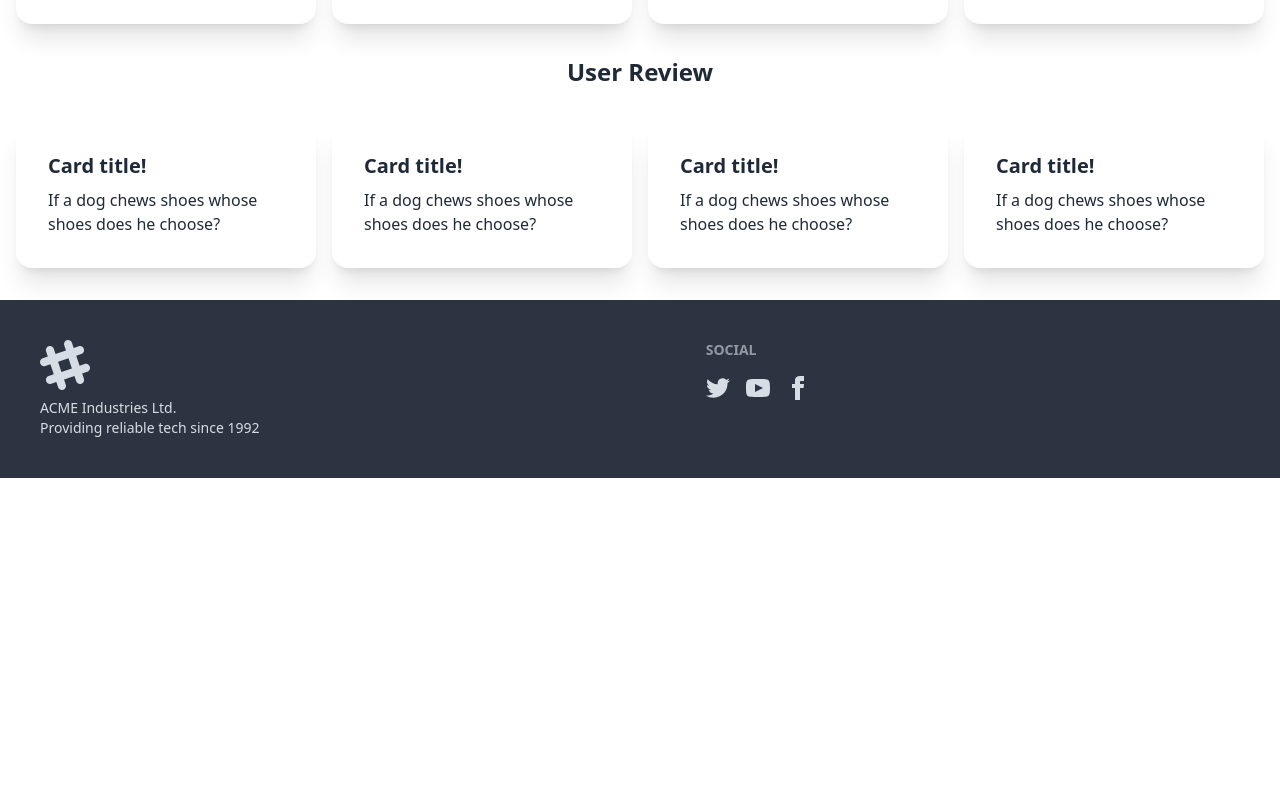
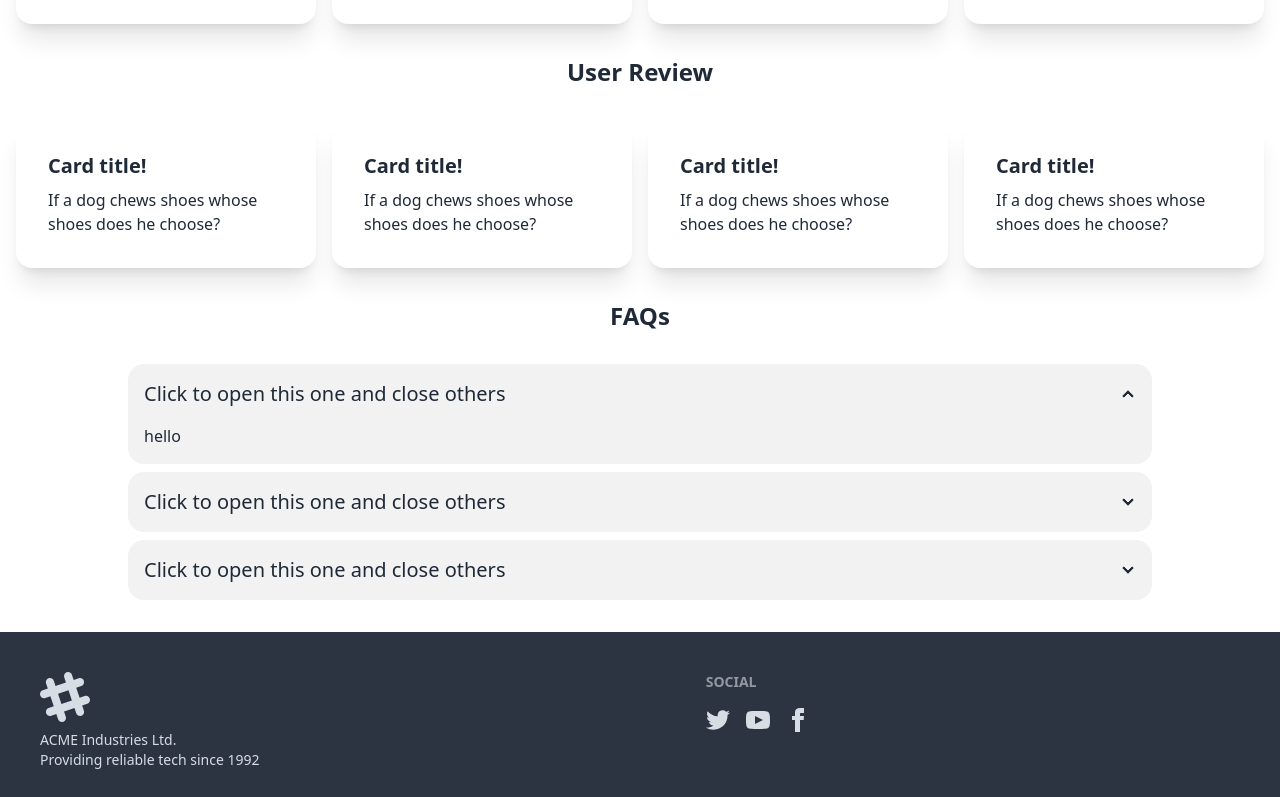
Before and after one commit to Arif-Islam21/setup, a React (Vite) app in the folder client/: page / in a window 1280 px wide. Shown: the part 1209-2006 px from the top of the page. Before the commit the page ends 1687 px from the top, so only its background shows below. Built offline with nearby package versions, Linux system fonts and the light colour scheme.

Commit message:
ok for today

```diff
--- /dev/null
+++ b/client/src/components/Home/Accordion.jsx
@@ -0,0 +1,35 @@
+const Accordion = () => {
+  return (
+    <div className=" flex flex-col gap-2 max-w-screen-lg mx-auto">
+      <div className="collapse collapse-arrow bg-base-200">
+        <input type="radio" name="my-accordion-2" defaultChecked />
+        <div className="collapse-title text-xl font-medium">
+          Click to open this one and close others
+        </div>
+        <div className="collapse-content">
+          <p>hello</p>
+        </div>
+      </div>
+      <div className="collapse collapse-arrow bg-base-200">
+        <input type="radio" name="my-accordion-2" />
+        <div className="collapse-title text-xl font-medium">
+          Click to open this one and close others
+        </div>
+        <div className="collapse-content">
+          <p>hello</p>
+        </div>
+      </div>
+      <div className="collapse collapse-arrow bg-base-200">
+        <input type="radio" name="my-accordion-2" />
+        <div className="collapse-title text-xl font-medium">
+          Click to open this one and close others
+        </div>
+        <div className="collapse-content">
+          <p>hello</p>
+        </div>
+      </div>
+    </div>
+  );
+};
+
+export default Accordion;
--- a/client/src/pages/Home/Home.jsx
+++ b/client/src/pages/Home/Home.jsx
@@ -1,3 +1,4 @@
+import Accordion from "../../components/Home/Accordion";
 import Banner from "../../components/Home/Banner";
 import FeaturedProducts from "../../components/Home/FeaturedProducts";
 import UserReview from "../../components/Home/UserReview";
@@ -6,6 +7,7 @@ const Home = () => {
   return (
     <div>
       <Banner />
+      <div className="container mx-auto">
         <div className="my-8">
           <h1 className="mb-8 text-2xl font-semibold text-center">
             Featured Products
@@ -13,8 +15,15 @@ const Home = () => {
           <FeaturedProducts />
         </div>
         <div className="my-8">
-        <h1 className="mb-8 text-2xl font-semibold text-center">User Review</h1>
+          <h1 className="mb-8 text-2xl font-semibold text-center">
+            User Review
+          </h1>
           <UserReview />
+        </div>
+        <div className="my-8">
+          <h1 className="mb-8 text-2xl font-semibold text-center">FAQs</h1>
+          <Accordion />
+        </div>
       </div>
     </div>
   );
```
Lines whose indentation alone changed are shown as unchanged.
